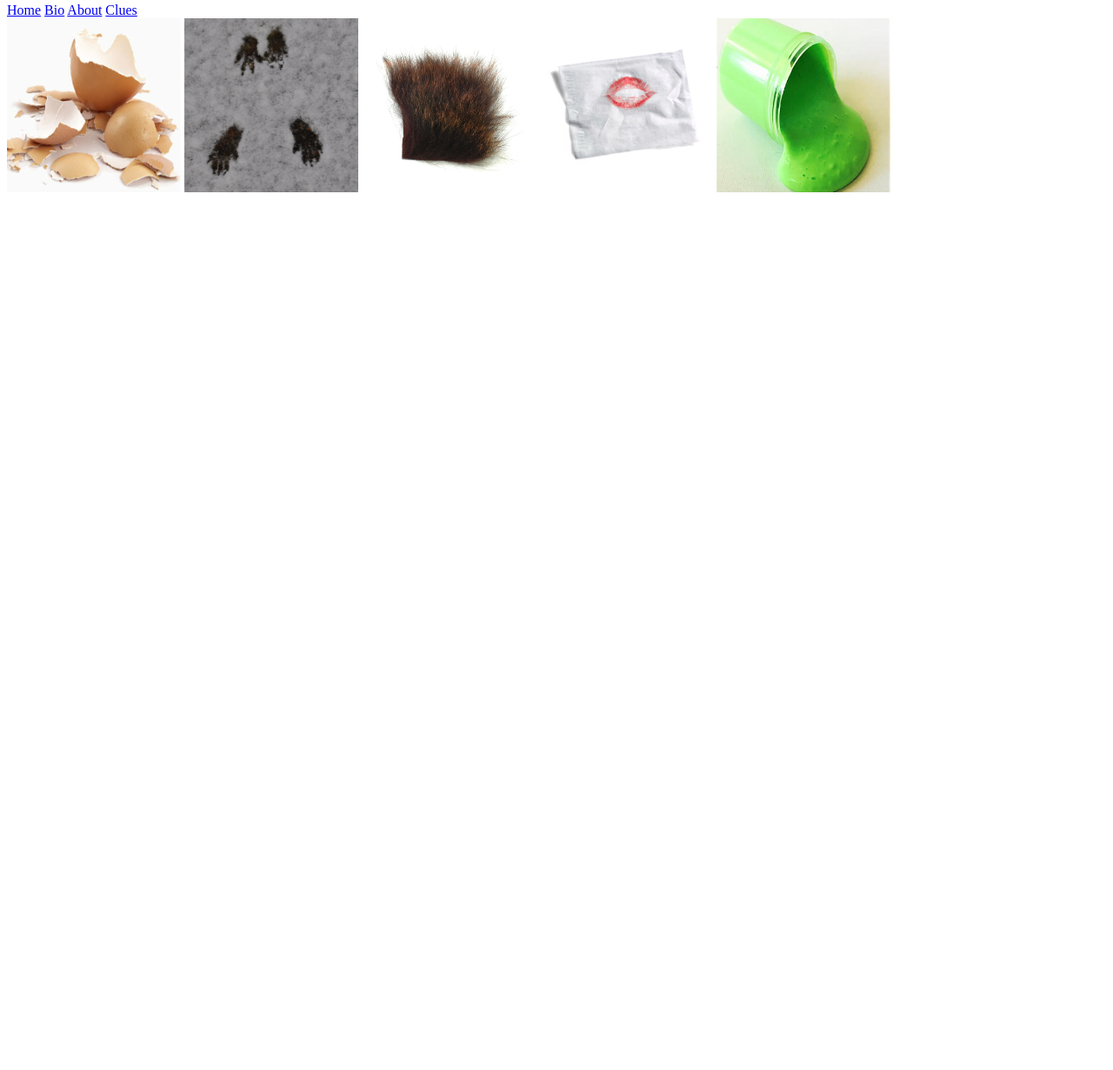
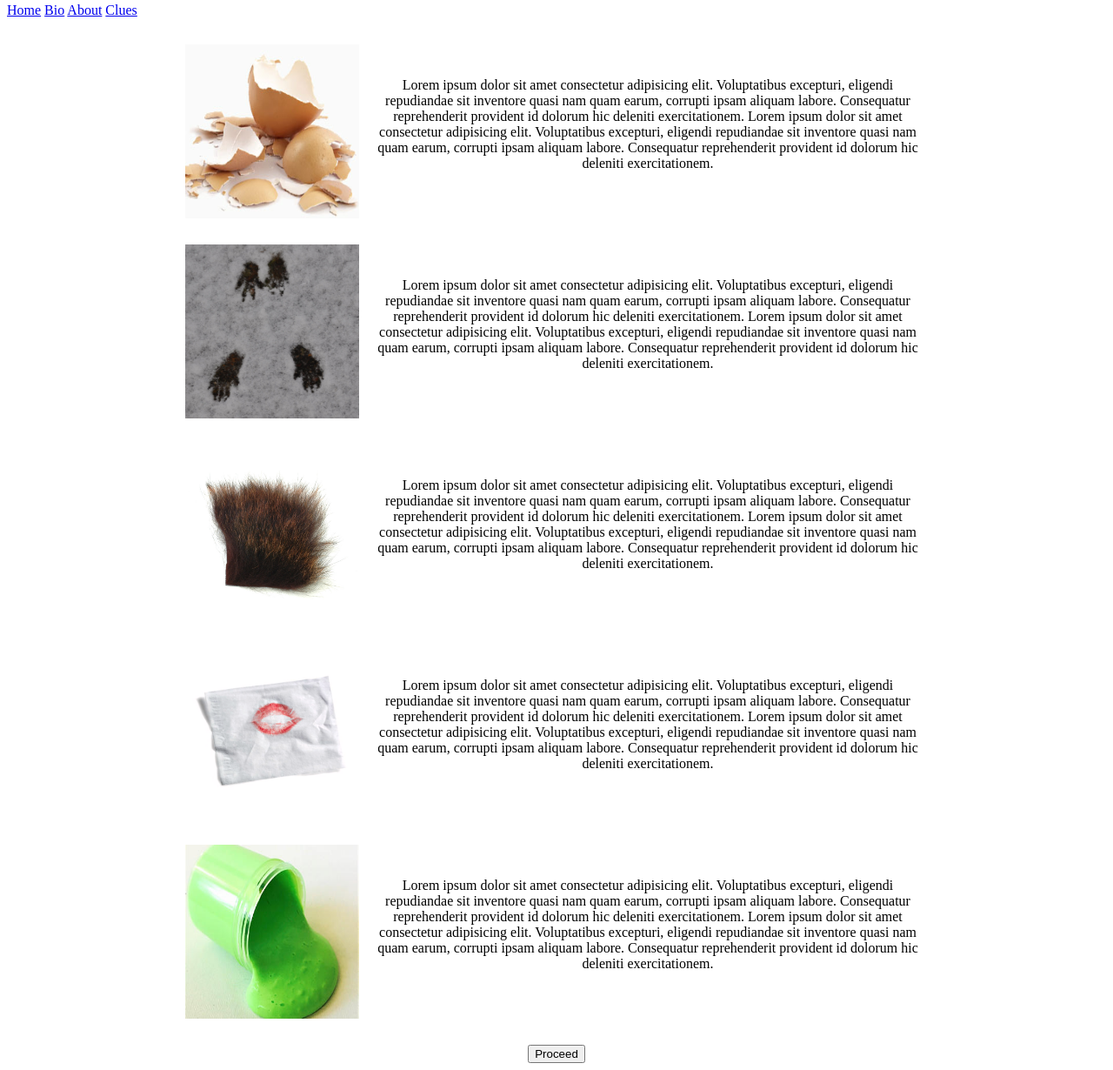
Before and after one commit to burdturd-productions/burdturd-productions.github.io, a plain HTML site: page clues.html in a window 1280 px wide. Shown: the part 5-1235 px from the top of the page at 87% size. Before the commit the page ends 800 px from the top, so only its background shows below. Drawn offline with Linux system fonts and the light colour scheme.

Commit message:
clues.css style andlayout

```diff
--- a/clues.html
+++ b/clues.html
@@ -19,15 +19,89 @@
     </header>
 
     <main>
-        <img src="assets/clues-assets/eggshells.jpg" alt="Eggshells">
+        <section>
+            <div class="container">
+                <img src="assets/clues-assets/eggshells.jpg" alt="Eggshells">
+                <p>
+                    Lorem ipsum dolor sit amet consectetur adipisicing elit.
+                    Voluptatibus excepturi, eligendi repudiandae sit inventore quasi nam quam earum,
+                    corrupti ipsam aliquam labore. Consequatur reprehenderit provident id
+                    dolorum hic deleniti exercitationem.
+                    Lorem ipsum dolor sit amet consectetur adipisicing elit.
+                    Voluptatibus excepturi, eligendi repudiandae sit inventore quasi nam quam earum,
+                    corrupti ipsam aliquam labore. Consequatur reprehenderit provident id
+                    dolorum hic deleniti exercitationem.
+                </p>
+            </div>
+        </section>
 
-        <img src="assets/clues-assets/footprints.jpg" alt="Squirrel footprints">
+        <section>
+            <div class="container">
+                <img src="assets/clues-assets/footprints.jpg" alt="Squirrel footprints">
+                <p>
+                    Lorem ipsum dolor sit amet consectetur adipisicing elit.
+                    Voluptatibus excepturi, eligendi repudiandae sit inventore quasi nam quam earum,
+                    corrupti ipsam aliquam labore. Consequatur reprehenderit provident id
+                    dolorum hic deleniti exercitationem.
+                    Lorem ipsum dolor sit amet consectetur adipisicing elit.
+                    Voluptatibus excepturi, eligendi repudiandae sit inventore quasi nam quam earum,
+                    corrupti ipsam aliquam labore. Consequatur reprehenderit provident id
+                    dolorum hic deleniti exercitationem.
+                </p>
+            </div>
+        </section>
 
-        <img src="assets/clues-assets/fur.jpg" alt="Possum fur">
+        <section>
+            <div class="container">
+                <img src="assets/clues-assets/fur.jpg" alt="Possum fur">
+                <p>
+                    Lorem ipsum dolor sit amet consectetur adipisicing elit.
+                    Voluptatibus excepturi, eligendi repudiandae sit inventore quasi nam quam earum,
+                    corrupti ipsam aliquam labore. Consequatur reprehenderit provident id
+                    dolorum hic deleniti exercitationem.
+                    Lorem ipsum dolor sit amet consectetur adipisicing elit.
+                    Voluptatibus excepturi, eligendi repudiandae sit inventore quasi nam quam earum,
+                    corrupti ipsam aliquam labore. Consequatur reprehenderit provident id
+                    dolorum hic deleniti exercitationem.
+                </p>
+            </div>
+        </section>
 
-        <img src="assets/clues-assets/napkin.jpg" alt="Bar napkin">
+        <section>
+            <div class="container">
+                <img src="assets/clues-assets/napkin.jpg" alt="Bar napkin">
+                <p>
+                    Lorem ipsum dolor sit amet consectetur adipisicing elit.
+                    Voluptatibus excepturi, eligendi repudiandae sit inventore quasi nam quam earum,
+                    corrupti ipsam aliquam labore. Consequatur reprehenderit provident id
+                    dolorum hic deleniti exercitationem.
+                    Lorem ipsum dolor sit amet consectetur adipisicing elit.
+                    Voluptatibus excepturi, eligendi repudiandae sit inventore quasi nam quam earum,
+                    corrupti ipsam aliquam labore. Consequatur reprehenderit provident id
+                    dolorum hic deleniti exercitationem.
+                </p>
+            </div>
+        </section>
 
-        <img src="assets/clues-assets/ooze.jpg" alt="Vial of ooze">
+        <section>
+            <div class="container">
+                <img src="assets/clues-assets/ooze.jpg" alt="Vial of ooze">
+                <p>
+                    Lorem ipsum dolor sit amet consectetur adipisicing elit.
+                    Voluptatibus excepturi, eligendi repudiandae sit inventore quasi nam quam earum,
+                    corrupti ipsam aliquam labore. Consequatur reprehenderit provident id
+                    dolorum hic deleniti exercitationem.
+                    Lorem ipsum dolor sit amet consectetur adipisicing elit.
+                    Voluptatibus excepturi, eligendi repudiandae sit inventore quasi nam quam earum,
+                    corrupti ipsam aliquam labore. Consequatur reprehenderit provident id
+                    dolorum hic deleniti exercitationem.
+                </p>
+            </div>
+        </section>
     </main>
+
+    <footer>
+        <a href="quiz.html"><button>Proceed</button></a>
+    </footer>
 </body>
 </html>
--- a/src/clues.css
+++ b/src/clues.css
@@ -1,4 +1,27 @@
 img {
     height: 200px;
     width: 200px;
+    margin-right: 10px;
+    float: left;
+    min-width: 200px;
+    min-height: 200px;
 }
+
+p {
+    align-self: center;
+    margin-top: 0;
+    text-align: center;
+}
+
+footer {
+    display: flex;
+    justify-content: center;
+}
+
+.container {
+    display: flex;
+    justify-content: space-evenly;
+    margin: 30px 5px;
+    padding-left: 200px;
+    padding-right: 200px;
+}
```
Also changed, not shown: index.html (+1 -3 lines).
